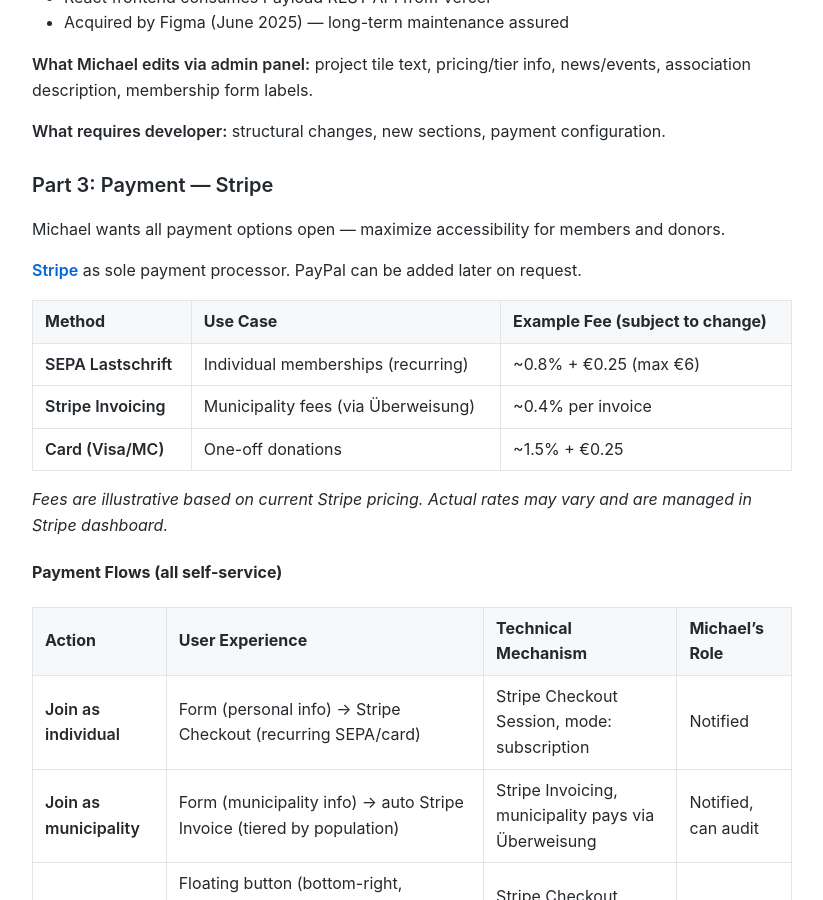
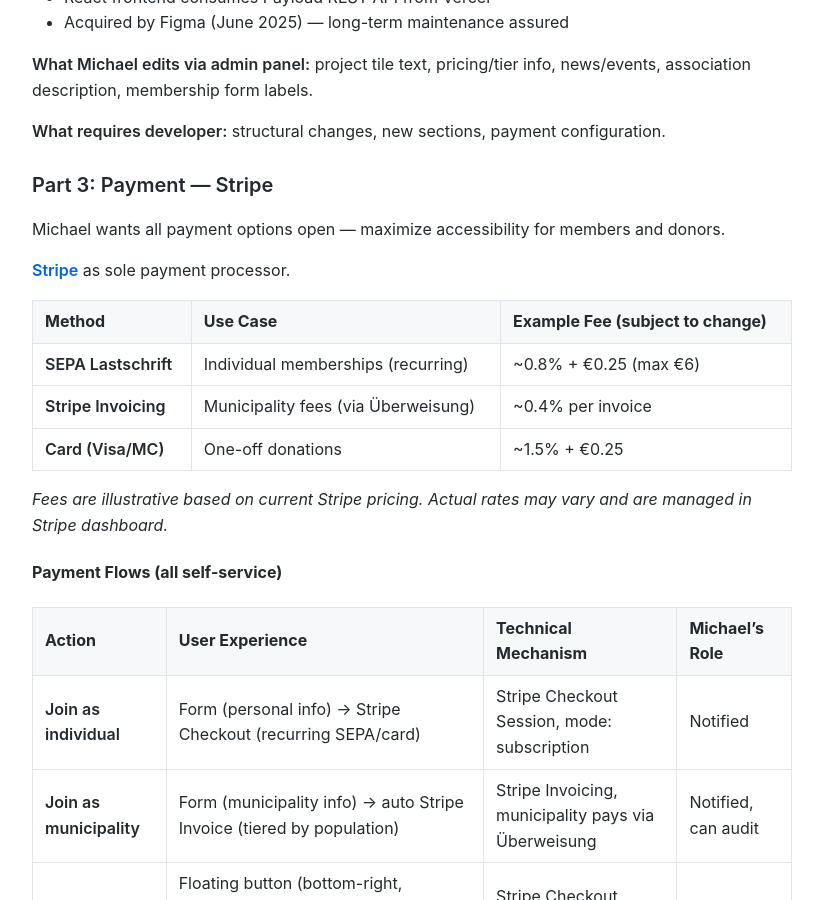
Before and after one commit to MariusWilsch/public-wilsch-ai-pages, a Jekyll site: the page built from project/abtmayr-reichert/design-doc-klimafolgenschutz-website.md, in a window 1280 px wide and 900 px high, scrolled down 2368 px. Shown: the whole window, without its empty margins (228-1051 px from the left). Built offline with Jekyll 4.4.1, drawn with Linux system fonts in a browser that asks for light colours; our own code applies the rules of GitHub Pages for plain Markdown files.

Commit message:
Sync from hippocampus 2026-02-14

```diff
--- a/project/abtmayr-reichert/design-doc-klimafolgenschutz-website.md
+++ b/project/abtmayr-reichert/design-doc-klimafolgenschutz-website.md
@@ -79,7 +79,7 @@ Result: ~80% SEO benefit with ~20% of full-framework effort. ([Decision rational
 
 Michael wants all payment options open — maximize accessibility for members and donors.
 
-**[Stripe](https://stripe.com/resources/more/membership-fees-associations-germany)** as sole payment processor. PayPal can be added later on request.
+**[Stripe](https://stripe.com/resources/more/membership-fees-associations-germany)** as sole payment processor.
 
 | Method | Use Case | Example Fee (subject to change) |
 |--------|----------|---------------------------------|
```
